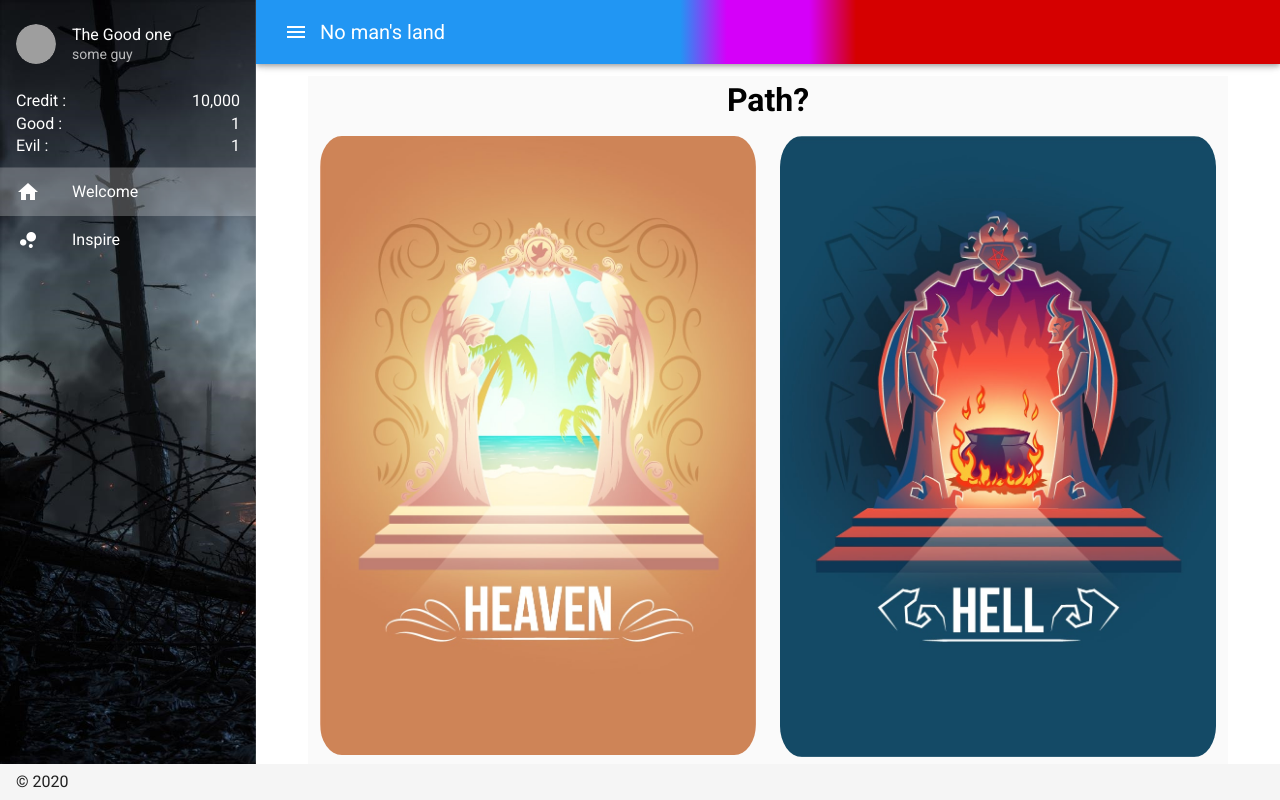
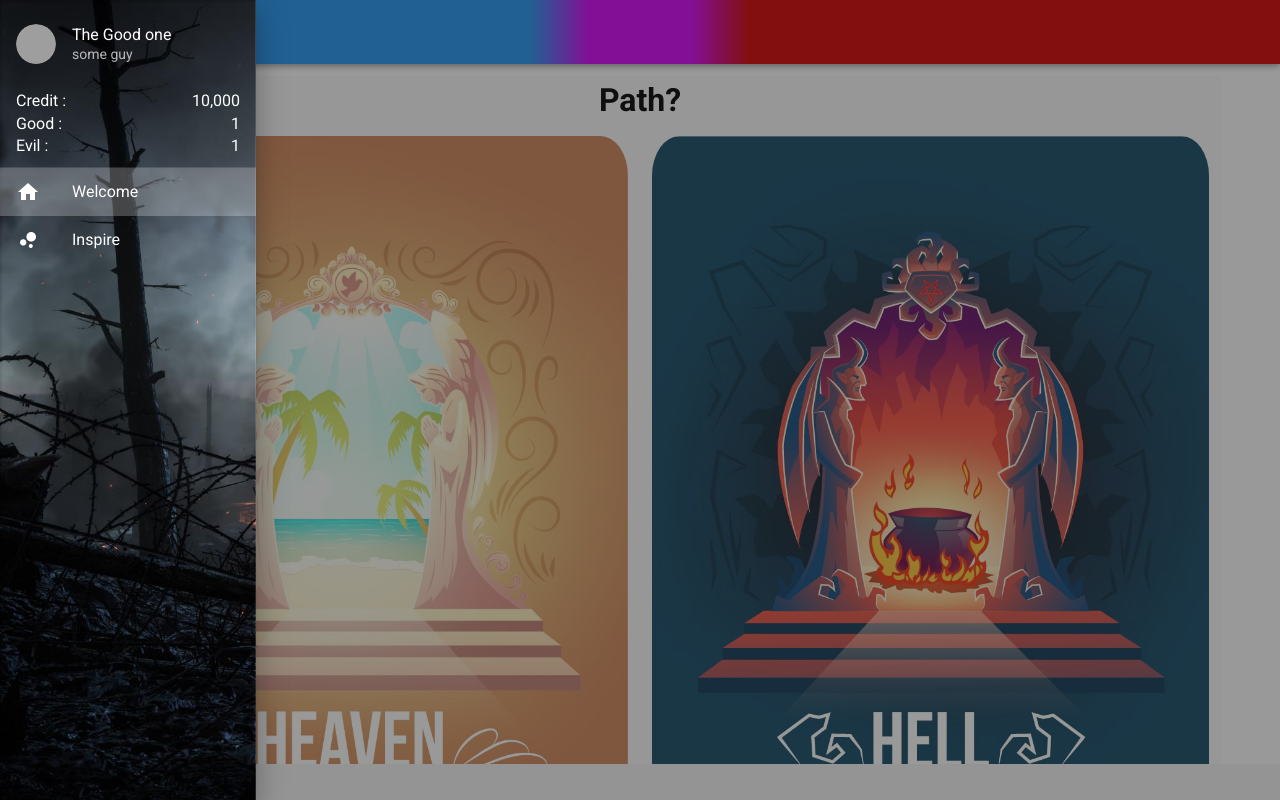
Before and after one commit to Githubpoozas/countries-for-villains, a Nuxt app: page / in a window 1280 px wide. Both pictures are taken after a click on the button 40 px from the left and 32 px from the top of the page. Shown: the top 800 px of the page. Built offline with nearby package versions, Linux system fonts and the light colour scheme; grey boxes are pictures that could not be loaded.

Commit message:
add background overlay to nav drawer

```diff
--- a/components/Navigation.vue
+++ b/components/Navigation.vue
@@ -21,7 +21,14 @@
       >
     </v-app-bar>
 
-    <v-navigation-drawer v-model="drawer" fixed app dark :class="drawerBg">
+    <v-navigation-drawer
+      v-model="drawer"
+      fixed
+      app
+      dark
+      temporary
+      :class="drawerBg"
+    >
       <v-list>
         <v-list-item two-line>
           <v-list-item-avatar>
```
